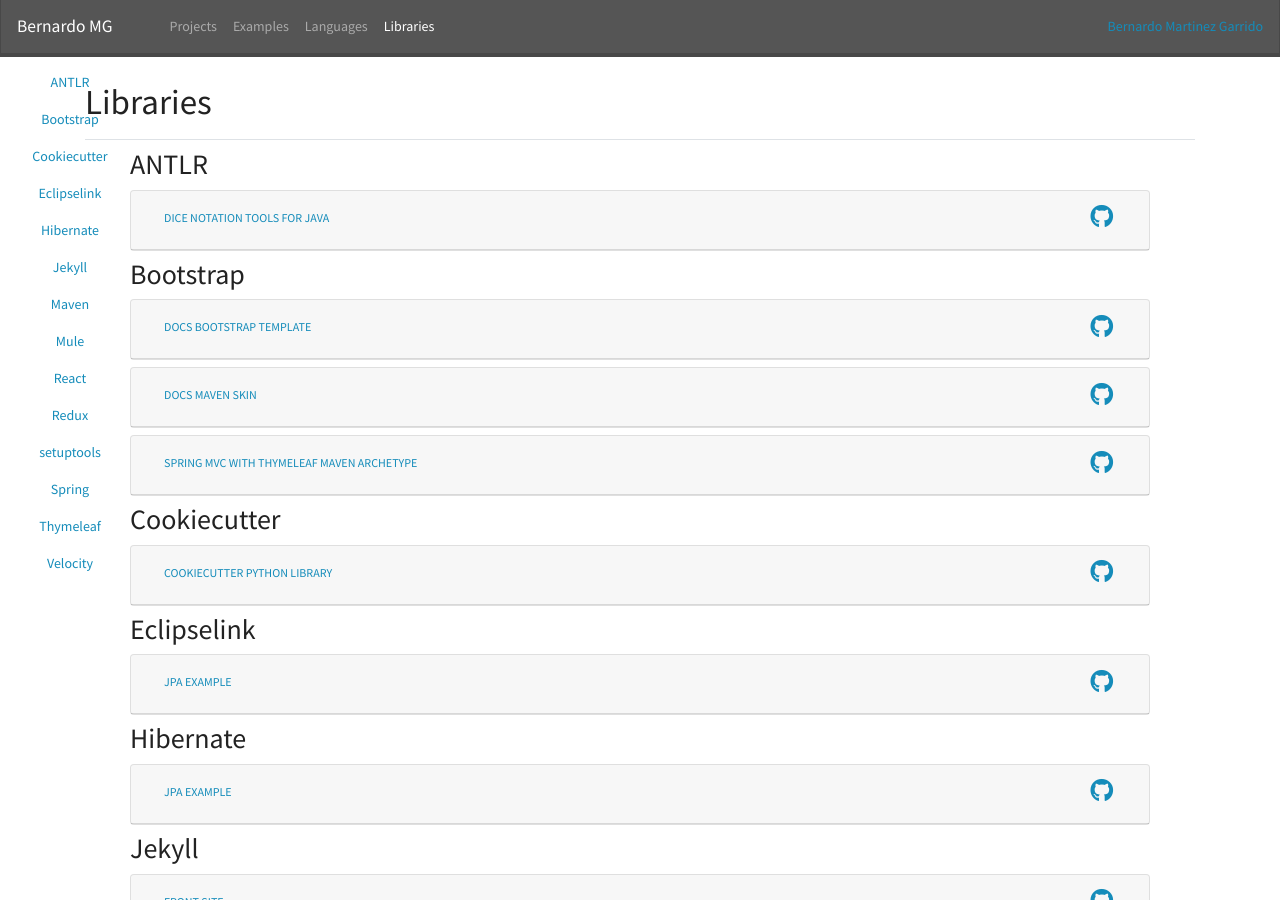
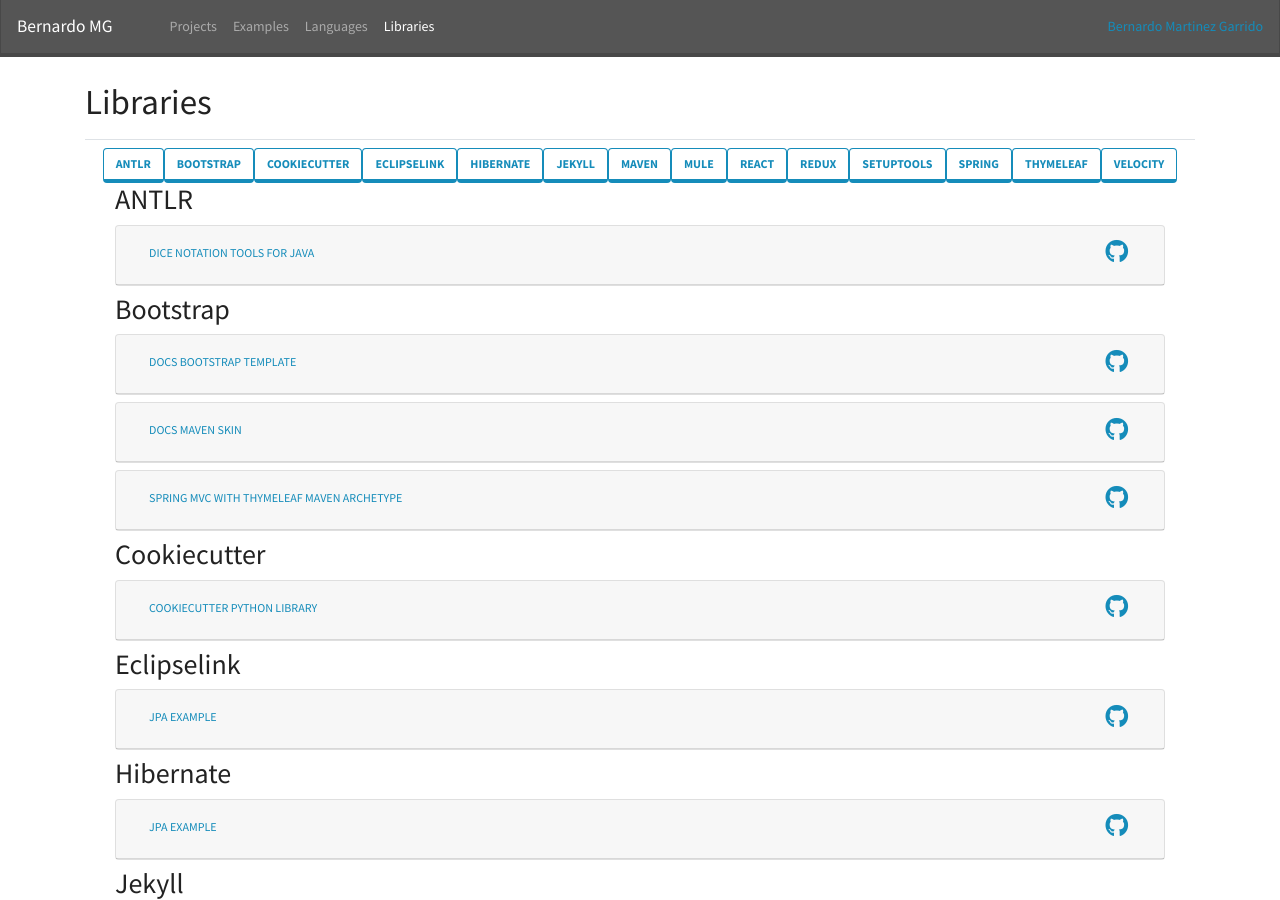
Before and after one commit to Bernardo-MG/front-site, a Jekyll site: the page built from libraries.md, in a window 1280 px wide and 900 px high. Built offline with Jekyll 4.4.1, drawn with Linux system fonts in a browser that asks for light colours; nearby versions of some CDN libraries; a script that is not in the unit is left out.

Commit message:
Removed sidenav

```diff
--- a/_layouts/tags.html
+++ b/_layouts/tags.html
@@ -14,19 +14,14 @@ layout: page
 {% assign tags = tags | sort_natural %}
 
 <div class="container">
-   <div  class="col-2 d-none d-sm-block">
-      <nav class="sidenav pt-5">
-         <ul class="nav nav-fill flex-column pt-3">
+   <div class="row justify-content-center">
       {%- for tag in tags -%}
-            <li class="nav-item">
-               <a class="nav-link" href="#{{ tag | downcase | slugize }}">{{ tag }}</a>
-            </li>
+         {% assign name = tag | downcase | slugize %}
+         {% assign link = '#' | append: name %}
+         <a href="{{ link }}" class="btn btn-outline-primary">{{tag}}</A>
       {%- endfor -%}
-         </ul>
-      </nav>
    </div>
 
-   <div class="col">
    {%- for tag in tags -%}
    <section id="{{ tag | downcase | slugize }}">
       <h2>{{ tag }}</h2>
@@ -40,4 +35,3 @@ layout: page
    </section>
    {%- endfor -%}
 </div>
-</div>
--- a/assets/css/sidebar.css
+++ /dev/null
@@ -1,16 +0,0 @@
-/*!
- * Licensed under the MIT License (http://www.opensource.org/licenses/mit-license.php)
- */
-/*!
- * Sidebar styles.
- */
-
-.sidenav {
-   width: 10em;
-   position: fixed;
-   z-index: 1;
-   top: 0;
-   left: 0;
-   overflow-x: hidden;
-   padding-top: 4em;
-}
--- a/assets/css/style.css
+++ b/assets/css/style.css
@@ -7,4 +7,3 @@
 
 @import url('common.css');
 @import url('card.css');
-@import url('sidebar.css');
```
Lines whose indentation alone changed are shown as unchanged.
